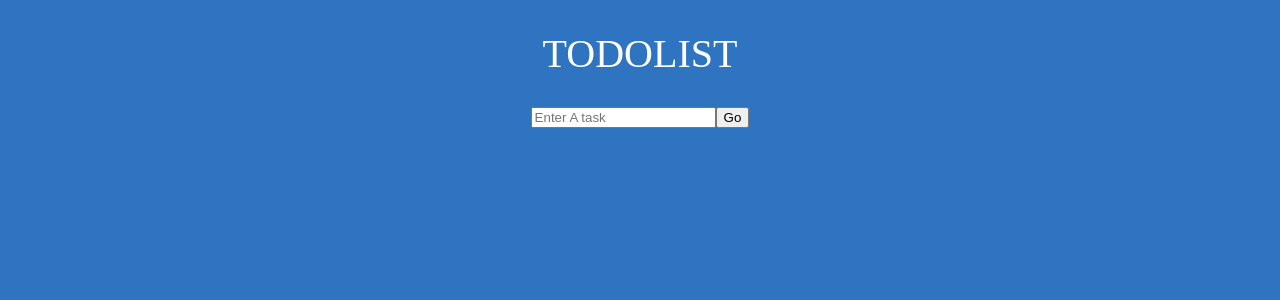
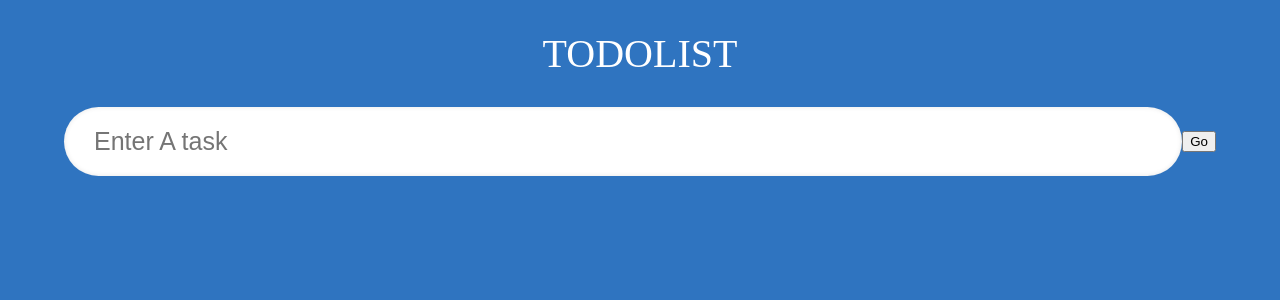
Before and after one commit to SaymanRabbi/todo_typescript, a React (Create React App) app: page / in a window 1280 px wide. Shown: the top 300 px of the page. Built offline with nearby package versions, Linux system fonts and the light colour scheme; a web font is replaced by a local one.

Commit message:
style form and input

```diff
--- a/src/Components/Inputfield.tsx
+++ b/src/Components/Inputfield.tsx
@@ -3,7 +3,9 @@ const Inputfield = () => {
   return (
     <form className="form">
       <input type="text" placeholder="Enter A task" className="input_box" />
-      <button>Go</button>
+      <button className="input_submit" type="submit">
+        Go
+      </button>
     </form>
   );
 };
--- a/src/Components/inputfield.css
+++ b/src/Components/inputfield.css
@@ -0,0 +1,15 @@
+.form {
+  display: flex;
+  width: 90%;
+  position: relative;
+  align-items: center;
+}
+.input_box {
+  width: 100%;
+  border-radius: 50px;
+  padding: 20px 30px;
+  font-size: 25px;
+  border: none;
+  transition: 0.2s;
+  box-shadow: inset 0 0 5px rgba(0, 0, 0, 0.1);
+}
```
